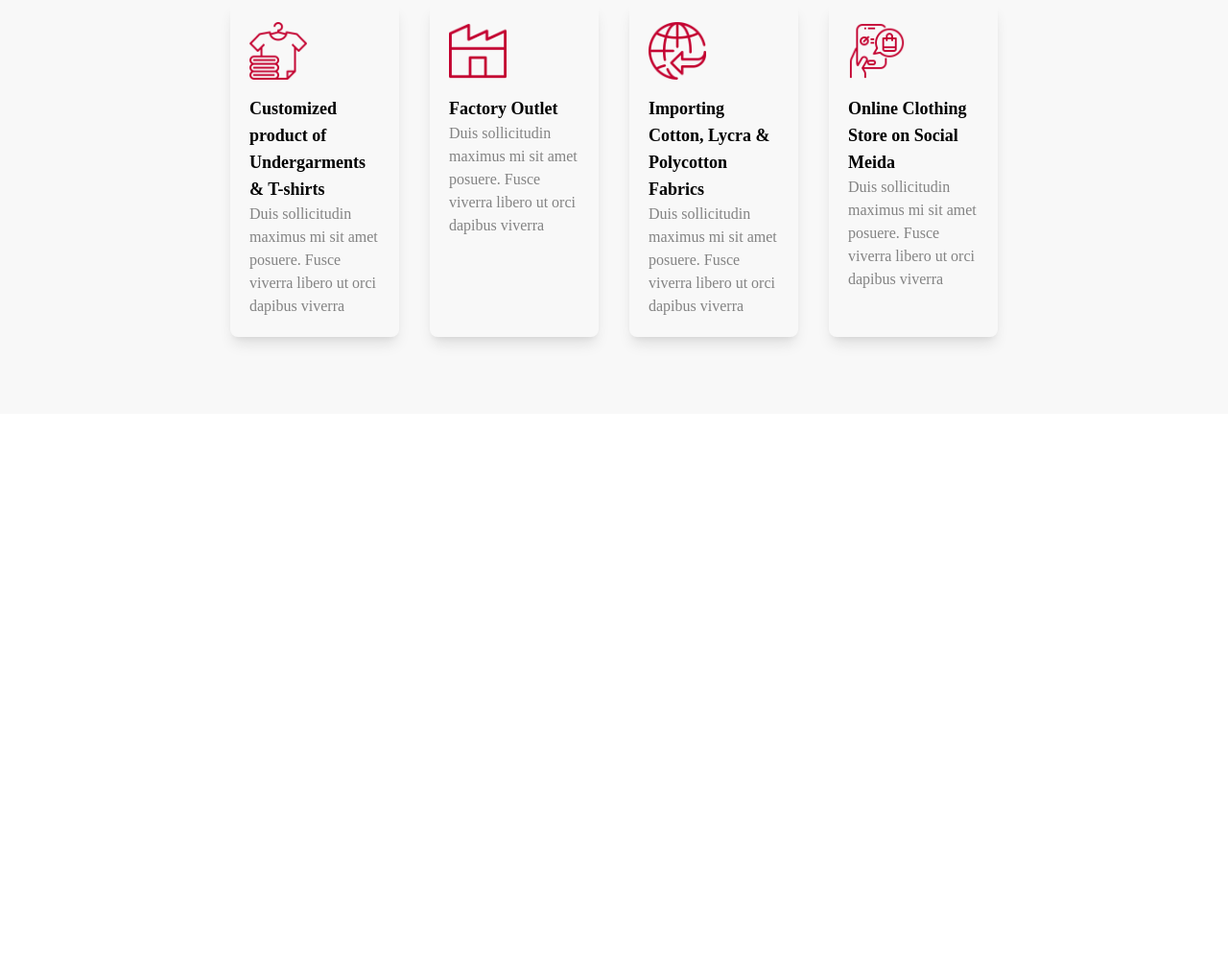
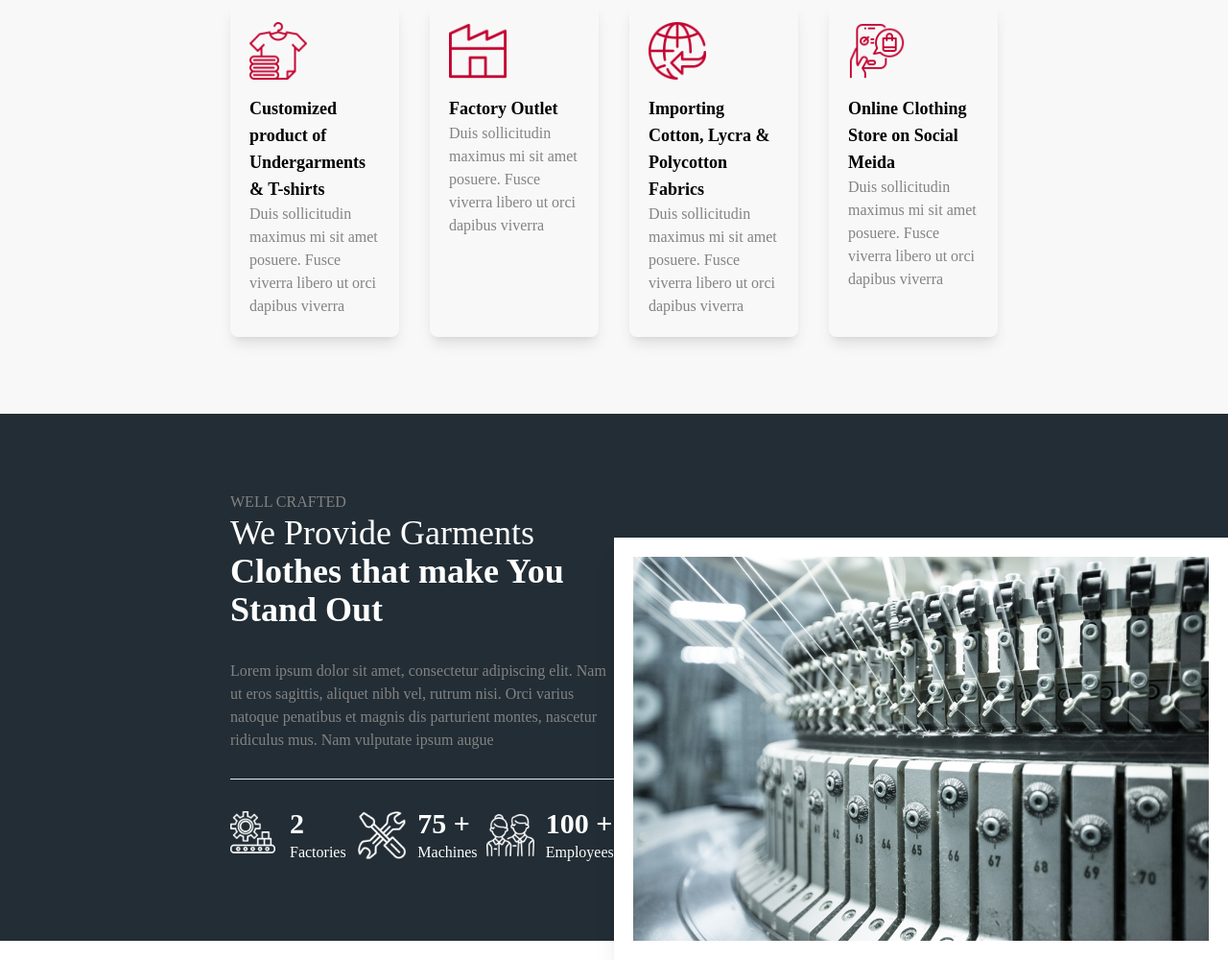
Before and after one commit to johashperera/sathhela-international, a Gatsby site: page / in a window 1280 px wide. Shown: the part 1759-2759 px from the top of the page at 96% size. Before the commit the page ends 2190 px from the top, so only its background shows below. Built offline with nearby package versions, Linux system fonts and the light colour scheme; Gatsby itself is replaced by a stand-in of ours.

Commit message:
add details section

```diff
--- /dev/null
+++ b/src/components/Details/Details.js
@@ -0,0 +1,55 @@
+import { StaticImage } from "gatsby-plugin-image";
+import React from "react";
+
+const Details = () => {
+  return (
+    <section className="bg-bgHint w-full relative">
+      <div className="px-60 py-20">
+        <div className="grid grid-cols-2">
+          <div>
+            <span className="text-textHint font-medium">WELL CRAFTED</span>
+            <h2 className="text-4xl text-white">We Provide Garments</h2>
+            <span className="text-4xl font-semibold text-white">
+              Clothes that make You Stand Out
+            </span>
+            <p className="text-textHint mt-8">
+              Lorem ipsum dolor sit amet, consectetur adipiscing elit. Nam ut
+              eros sagittis, aliquet nibh vel, rutrum nisi. Orci varius natoque
+              penatibus et magnis dis parturient montes, nascetur ridiculus mus.
+              Nam vulputate ipsum augue
+            </p>
+            <hr className="my-7" />
+            <div className="grid grid-cols-3">
+              <div className="flex items-center gap-3 text-white">
+                <StaticImage src="../../images/factory.png" width={50} />
+                <div>
+                  <span className="font-semibold text-3xl">2</span>
+                  <p>Factories</p>
+                </div>
+              </div>
+              <div className="flex items-center gap-3 text-white">
+                <StaticImage src="../../images/equipment.png" width={50} />
+                <div>
+                  <span className="font-semibold text-3xl">75 +</span>
+                  <p>Machines</p>
+                </div>
+              </div>
+              <div className="flex items-center gap-3 text-white">
+                <StaticImage src="../../images/employees.png" width={50} />
+                <div>
+                  <span className="font-semibold text-3xl">100 +</span>
+                  <p>Employees</p>
+                </div>
+              </div>
+            </div>
+          </div>
+        </div>
+      </div>
+      <div className="bg-white absolute p-5 w-fit right-0 -bottom-5 shadow-xl">
+        <StaticImage src="../../images/machinery.webp" width={600} />
+      </div>
+    </section>
+  );
+};
+
+export default Details;
--- a/src/pages/index.js
+++ b/src/pages/index.js
@@ -3,6 +3,7 @@ import Header from "../components/Header/Header";
 import Hero from "../components/Hero/Hero";
 import AboutUs from "../components/AboutUs/AboutUs";
 import Services from "../components/Services/Services";
+import Details from "../components/Details/Details";
 
 const index = () => {
   return (
@@ -11,6 +12,7 @@ const index = () => {
       <Hero />
       <AboutUs />
       <Services />
+      <Details />
     </main>
   );
 };
```
Also changed, not shown: src/images/employees.png (added), src/images/equipment.png (added), src/images/factory.png (added), src/images/machinery.webp (added).
